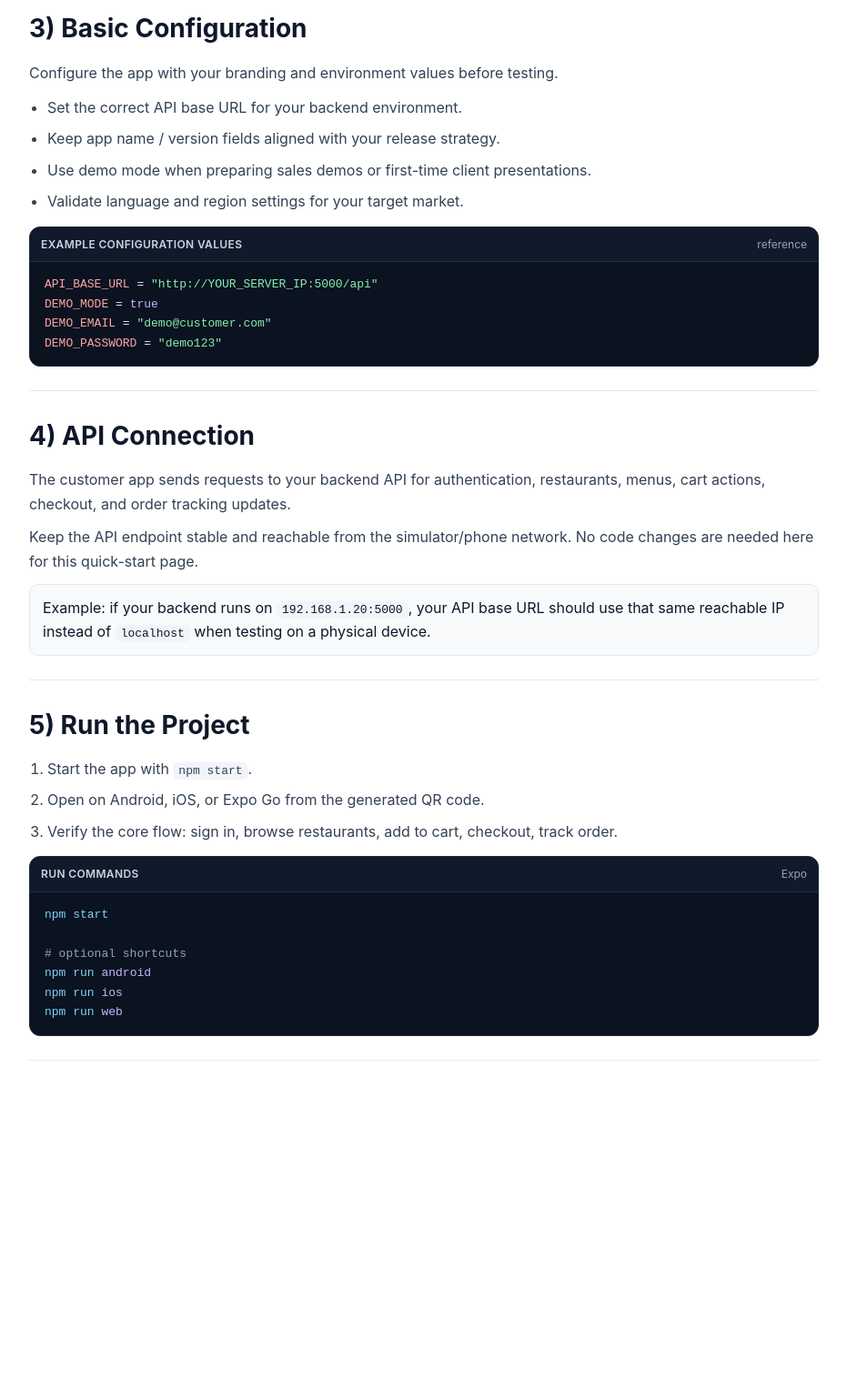
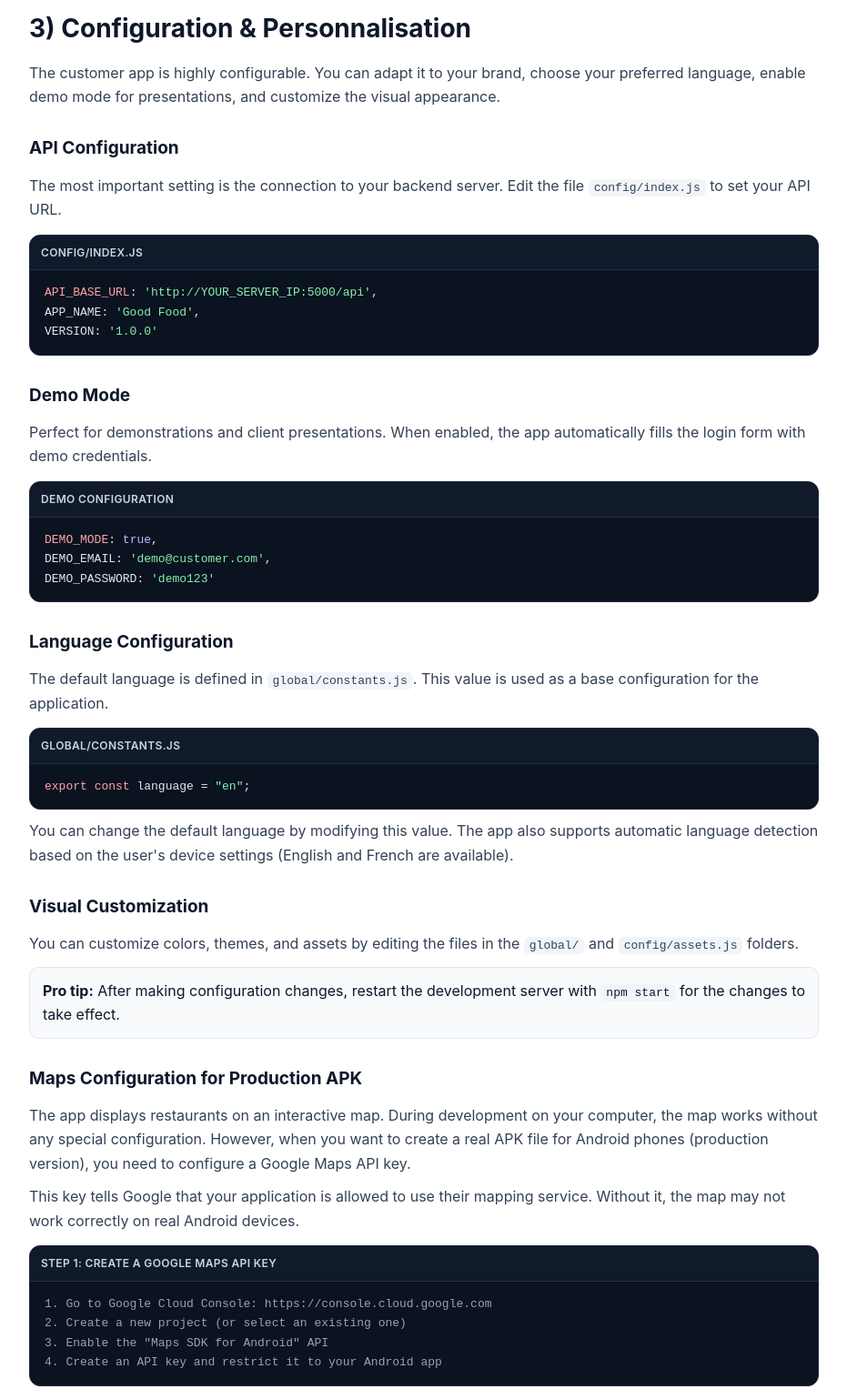
Before and after one commit to app-tech5/customer-app, a website: page docs/getting-started.html in a window 1280 px wide. Shown: the part 1460-2987 px from the top of the page at 91% size, without its empty margins (304-1235 px from the left). Before the commit the page ends 2718 px from the top, so only its background shows below. Drawn offline with Linux system fonts and the light colour scheme.

Commit message:
Enhance Getting Started documentation with detailed configuration options
- Updated the "Basic Configuration" section to "Configuration & Personalisation" for clarity.
- Added subsections on API Configuration, Demo Mode, Language Configuration, Visual Customization, and Maps Configuration for Production APK.
- Included code examples and instructions for setting up API keys and customizing app settings, improving the onboarding experience for users.

```diff
--- a/docs/getting-started.html
+++ b/docs/getting-started.html
@@ -511,26 +511,110 @@
         </section>
 
         <section class="section">
-          <h2>3) Basic Configuration</h2>
+          <h2>3) Configuration &amp; Personnalisation</h2>
           <p>
-            Configure the app with your branding and environment values before testing.
+            The customer app is highly configurable. You can adapt it to your brand, choose your preferred language,
+            enable demo mode for presentations, and customize the visual appearance.
           </p>
-          <ul>
-            <li>Set the correct API base URL for your backend environment.</li>
-            <li>Keep app name / version fields aligned with your release strategy.</li>
-            <li>Use demo mode when preparing sales demos or first-time client presentations.</li>
-            <li>Validate language and region settings for your target market.</li>
-          </ul>
+
+          <h3 style="margin: 28px 0 12px 0; font-size: 19px;">API Configuration</h3>
+          <p>
+            The most important setting is the connection to your backend server. Edit the file
+            <code>config/index.js</code> to set your API URL.
+          </p>
           <div class="code-block">
             <div class="code-head">
-              <span class="code-title">Example Configuration Values</span>
-              <span class="code-copy">reference</span>
+              <span class="code-title">config/index.js</span>
             </div>
-            <pre><code><span class="tok-var">API_BASE_URL</span> = <span class="tok-str">"http://YOUR_SERVER_IP:5000/api"</span>
-<span class="tok-var">DEMO_MODE</span> = <span class="tok-arg">true</span>
-<span class="tok-var">DEMO_EMAIL</span> = <span class="tok-str">"demo@customer.com"</span>
-<span class="tok-var">DEMO_PASSWORD</span> = <span class="tok-str">"demo123"</span></code></pre>
+            <pre><code><span class="tok-var">API_BASE_URL</span>: <span class="tok-str">'http://YOUR_SERVER_IP:5000/api'</span>,
+APP_NAME: <span class="tok-str">'Good Food'</span>,
+VERSION: <span class="tok-str">'1.0.0'</span></code></pre>
           </div>
+
+          <h3 style="margin: 28px 0 12px 0; font-size: 19px;">Demo Mode</h3>
+          <p>
+            Perfect for demonstrations and client presentations. When enabled, the app automatically fills
+            the login form with demo credentials.
+          </p>
+          <div class="code-block">
+            <div class="code-head">
+              <span class="code-title">Demo Configuration</span>
+            </div>
+            <pre><code><span class="tok-var">DEMO_MODE</span>: <span class="tok-arg">true</span>,
+DEMO_EMAIL: <span class="tok-str">'demo@customer.com'</span>,
+DEMO_PASSWORD: <span class="tok-str">'demo123'</span></code></pre>
+          </div>
+
+          <h3 style="margin: 28px 0 12px 0; font-size: 19px;">Language Configuration</h3>
+          <p>
+            The default language is defined in <code>global/constants.js</code>. This value is used as a
+            base configuration for the application.
+          </p>
+
+          <div class="code-block">
+            <div class="code-head">
+              <span class="code-title">global/constants.js</span>
+            </div>
+            <pre><code><span class="tok-var">export</span> <span class="tok-var">const</span> language = <span class="tok-str">"en"</span>;</code></pre>
+          </div>
+
+          <p class="sub">
+            You can change the default language by modifying this value. The app also supports automatic
+            language detection based on the user's device settings (English and French are available).
+          </p>
+
+          <h3 style="margin: 28px 0 12px 0; font-size: 19px;">Visual Customization</h3>
+          <p>
+            You can customize colors, themes, and assets by editing the files in the <code>global/</code>
+            and <code>config/assets.js</code> folders.
+          </p>
+
+          <div class="callout">
+            <strong>Pro tip:</strong> After making configuration changes, restart the development server
+            with <code>npm start</code> for the changes to take effect.
+          </div>
+
+          <h3 style="margin: 28px 0 12px 0; font-size: 19px;">Maps Configuration for Production APK</h3>
+          <p>
+            The app displays restaurants on an interactive map. During development on your computer, the map works without any special configuration.
+            However, when you want to create a real APK file for Android phones (production version), you need to configure a Google Maps API key.
+          </p>
+
+          <p class="sub">
+            This key tells Google that your application is allowed to use their mapping service. Without it, the map may not work correctly on real Android devices.
+          </p>
+
+          <div class="code-block">
+            <div class="code-head">
+              <span class="code-title">Step 1: Create a Google Maps API Key</span>
+            </div>
+            <pre><code><span class="tok-comment">1. Go to Google Cloud Console: https://console.cloud.google.com</span>
+<span class="tok-comment">2. Create a new project (or select an existing one)</span>
+<span class="tok-comment">3. Enable the "Maps SDK for Android" API</span>
+<span class="tok-comment">4. Create an API key and restrict it to your Android app</span></code></pre>
+          </div>
+
+          <div class="code-block">
+            <div class="code-head">
+              <span class="code-title">Step 2: Add your key in app.json</span>
+            </div>
+            <pre><code>{
+  "expo": {
+    "android": {
+      "config": {
+        "googleMaps": {
+          "apiKey": "<span class="tok-str">AIzaSyYourActualGoogleMapsAPIKey123456789</span>"
+        }
+      }
+    }
+  }
+}</code></pre>
+          </div>
+
+          <p class="sub">
+            After adding the key, rebuild your APK using <code>expo build:android</code> or <code>eas build --platform android</code>.
+            The map should then display correctly on Android devices.
+          </p>
         </section>
 
         <section class="section">
```
